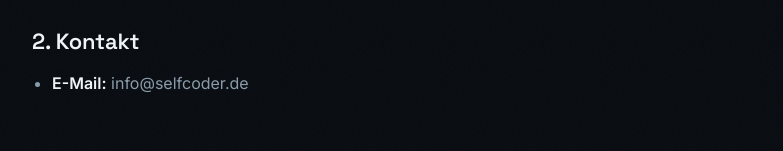
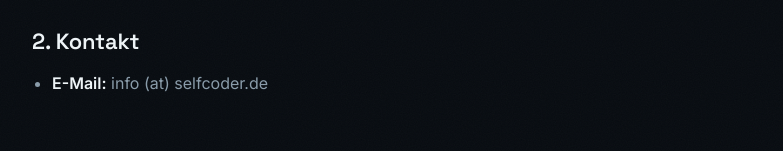
Before and after one commit to s3lfcod3r/selfcoder, a Next.js app: page /impressum in a window 1280 px wide. Shown: the part 462-613 px from the top of the page, without its empty margins (248-1031 px from the left). Built offline with nearby package versions, Linux system fonts and the light colour scheme.

Commit message:
legal: Impressum E-Mail als (at) anzeigen (Anti-Spam, wie Rest der Seite)

```diff
--- a/app/impressum/page.tsx
+++ b/app/impressum/page.tsx
@@ -10,7 +10,6 @@
 
 /** Impressum (§ 5 TDDG / § 7 UWG). */
 const VERANTWORTLICHER = "S. Schmidt";
-const EMAIL = "info@selfcoder.de";
 // Straße, Hausnummer, PLZ, Ort: vom Betreiber eintragen — nicht im Repo vorhanden.
 const ADRESS_PLACEHOLDER = "[Straße und Hausnummer eintragen]";
 const PLZ_ORT_PLACEHOLDER = "[PLZ und Ort eintragen]";
@@ -51,7 +50,7 @@
           <h2>2. Kontakt</h2>
           <ul>
             <li>
-              <strong>E-Mail:</strong> {EMAIL}
+              <strong>E-Mail:</strong> info <span aria-hidden="true">(at)</span> selfcoder.de
             </li>
           </ul>
         </section>
```
